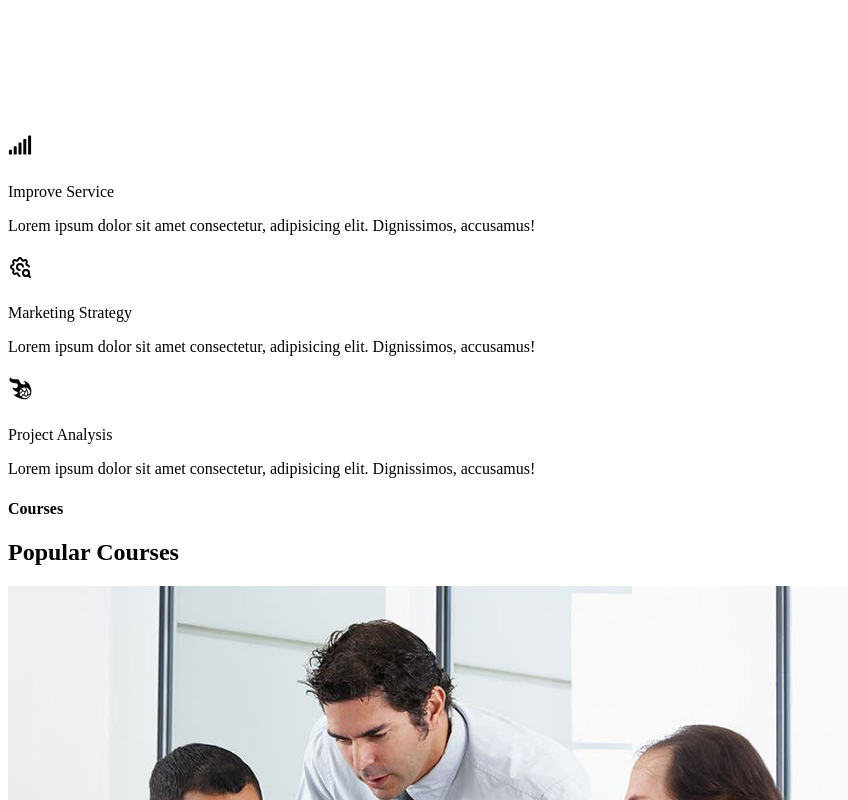
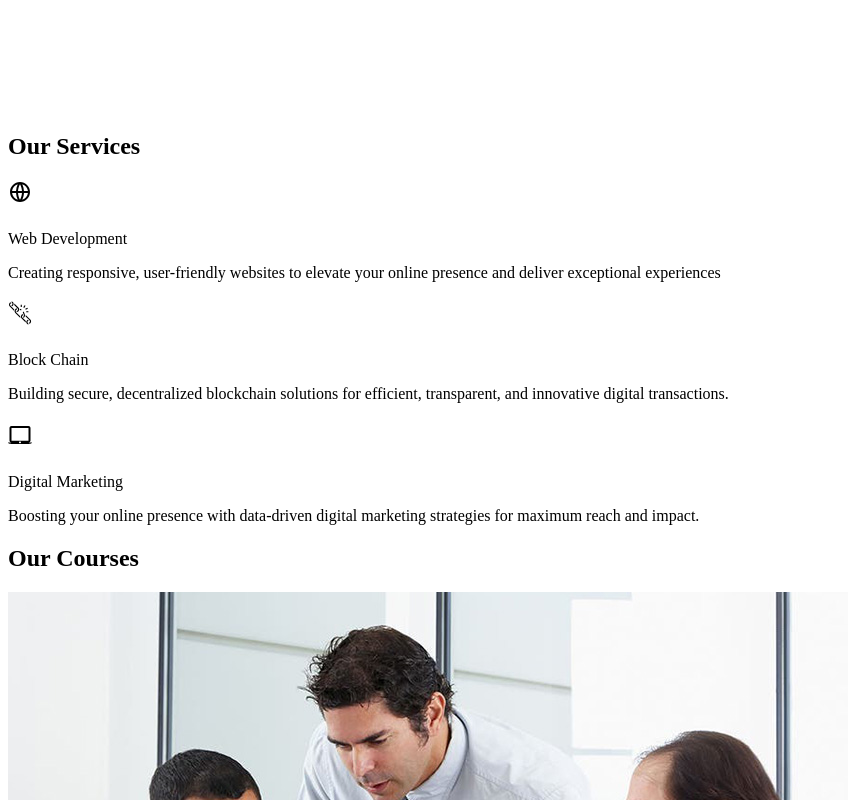
Before and after one commit to thinkfeatSS/thinkfeat, a Next.js app: page / in a window 1280 px wide. Shown: the part 5200-6000 px from the top of the page, without its empty margins (0-848 px from the left). Built offline with nearby package versions, Linux system fonts and the light colour scheme.

Commit message:
add the section of our services

```diff
--- a/app/Card.tsx
+++ /dev/null
@@ -1,47 +0,0 @@
-import React from 'react';
-import { FaSignal } from "react-icons/fa";
-import { TbSettingsSearch } from "react-icons/tb";
-import { GiBurningRoundShot } from "react-icons/gi";
-const cardData = [
-  {
-    icon: <FaSignal className="inline-block mr-2" />,
-    title: "Improve Service",
-    description: "Lorem ipsum dolor sit amet consectetur, adipisicing elit. Dignissimos, accusamus!",
-  },
-  {
-    icon: <TbSettingsSearch className="inline-block mr-2" />,
-    title: "Marketing Strategy",
-    description: "Lorem ipsum dolor sit amet consectetur, adipisicing elit. Dignissimos, accusamus!",
-  },
-  {
-    icon: <GiBurningRoundShot className="inline-block mr-2" />,
-    title: "Project Analysis",
-    description: "Lorem ipsum dolor sit amet consectetur, adipisicing elit. Dignissimos, accusamus!",
-  },
-];
-
-
-
-const Card = () => {
-  return (
-    <section className='my-5  dark:bg-surface-color bg-on-surface-color text-on-surface-color '>
-      {/* Cards */}
-      <div className="flex flex-col md:flex-row  gap-4 p-4">
-        {cardData.map((card, index) => (
-          <div
-            key={index}
-            className=" bg-on-surface-color dark:bg-surface-color dark:text-on-surface-color   p-6 shadow-md rounded-lg w-full h-64 text-center dark:shadow-secondary"
-          >
-            <h1 className=" text-5xl font-semibold mb-2 text-secondary dark:text-primary">
-              {card.icon}
-            </h1>
-            <p className="dark:text-on-surface-color  text-gray-600 mb-5 mobile-headline-medium">{card.title}</p>
-            <p className="dark:text-on-surface-color  text-gray-600">{card.description}</p>
-          </div>
-        ))}
-      </div>
-    </section>
-  );
-};
-
-export default Card;
--- a/app/Courses.tsx
+++ b/app/Courses.tsx
@@ -53,12 +53,14 @@
     <section id="coursesection" className="w-full px-4 py-8">
       <div className="text-center my-8">
         {/* Subheading */}
-        <h4 className="text-sm text-secondary dark:text-primary mb-1 flex items-center justify-center">
+
+        {/* <h4 className="text-sm text-secondary dark:text-primary mb-1 flex items-center justify-center">
           Courses
           <span className="w-10 h-[1px] bg-on-primary dark:bg-primary ml-2"></span>
-        </h4>
+        </h4> */}
+
         {/* Heading */}
-        <h2 className="text-3xl font-bold text-on-primary dark:text-white">Popular Courses</h2>
+        <h2 className="text-4xl font-bold text-on-primary dark:text-white text-center">Our Courses</h2>
       </div>
 
       <div className="py-12">
@@ -82,8 +84,8 @@
                 <h3 className="text-lg font-bold text-secondary dark:text-primary">{card.title}</h3>
                 <p className="text-sm text-on-primary dark:text-white mt-2 leading-relaxed">{card.description}</p>
                 <div className="flex justify-center gap-4 mt-4">
-                <button className="border border-secondary text-on-primary p-2 rounded-md hover:bg-on-primary hover:text-white dark:text-white transition-all duration-700">View Detail</button>
-                <button className="bg-secondary text-white p-2 rounded-md">Apply Now</button>
+                <button className=" text-[12px] px-4  border border-secondary text-on-primary p-2 rounded-md hover:bg-on-primary hover:text-white dark:text-white transition-all duration-700">View Detail</button>
+                <button className="bg-secondary text-white text-[12px] px-4 rounded-md">Apply Now</button>
               </div>
               </div>
 
--- /dev/null
+++ b/app/Service.tsx
@@ -0,0 +1,54 @@
+import React from 'react';
+import { FaSignal } from "react-icons/fa";
+import { TbSettingsSearch } from "react-icons/tb";
+import { GiBurningRoundShot } from "react-icons/gi";
+
+import { RiGlobalLine } from "react-icons/ri";
+import { GiBreakingChain } from "react-icons/gi";
+import { IoMdLaptop } from "react-icons/io";
+
+const cardData = [
+  {
+    icon: <RiGlobalLine className="inline-block mr-2" />,
+    title: "Web Development",
+    description: "Creating responsive, user-friendly websites to elevate your online presence and deliver exceptional experiences",
+  },
+  {
+    icon: <GiBreakingChain className="inline-block mr-2" />,
+    title: "Block Chain",
+    description: "Building secure, decentralized blockchain solutions for efficient, transparent, and innovative digital transactions.",
+  },
+  {
+    icon: <IoMdLaptop className="inline-block mr-2" />,
+    title: "Digital Marketing",
+    description: "Boosting your online presence with data-driven digital marketing strategies for maximum reach and impact.",
+  },
+];
+
+
+
+const Service = () => {
+  return (
+
+    <section className='mt-20 flex flex-col gap-10  dark:bg-surface-color bg-on-surface-color text-on-surface-color '>
+      <h2 className="text-4xl font-bold text-on-primary dark:text-white text-center">Our Services</h2>
+      {/* Cards */}
+      <div className="flex flex-col md:flex-row  gap-4 p-4">
+        {cardData.map((card, index) => (
+          <div
+            key={index}
+            className=" bg-on-surface-color dark:bg-surface-color dark:text-on-surface-color   p-6 border border-gray-200 shadow-md rounded-lg w-full h-64 text-center dark:shadow-secondary hover:bg-stone-50"
+          >
+            <h1 className=" text-5xl font-semibold mb-2 text-secondary dark:text-primary">
+              {card.icon}
+            </h1>
+            <p className="dark:text-on-surface-color  text-black font-medium mb-5 mobile-headline-medium">{card.title}</p>
+            <p className="dark:text-on-surface-color  text-gray-600">{card.description}</p>
+          </div>
+        ))}
+      </div>
+    </section>
+  );
+};
+
+export default Service;
--- a/app/page.tsx
+++ b/app/page.tsx
@@ -1,6 +1,6 @@
 import Navbar from "@/components/Navbar";
 import Hero from "./Hero";
-import Card from "./Card";
+import Card from "./Service";
 import About from "./About";
 import Services from "./Services";
 import Choose from "./Choose";
@@ -20,7 +20,7 @@
         <Card/>
         <Courses/>
         <About/>
-        <Services/>
+        {/* <Services/> */}
         <Choose/>
         <OurServices/>
         <Team/>
```
